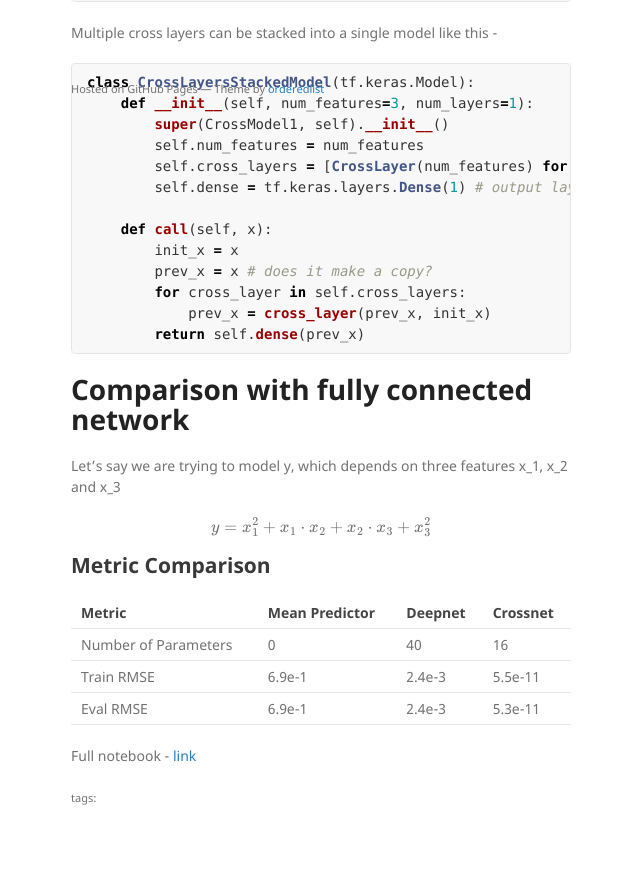
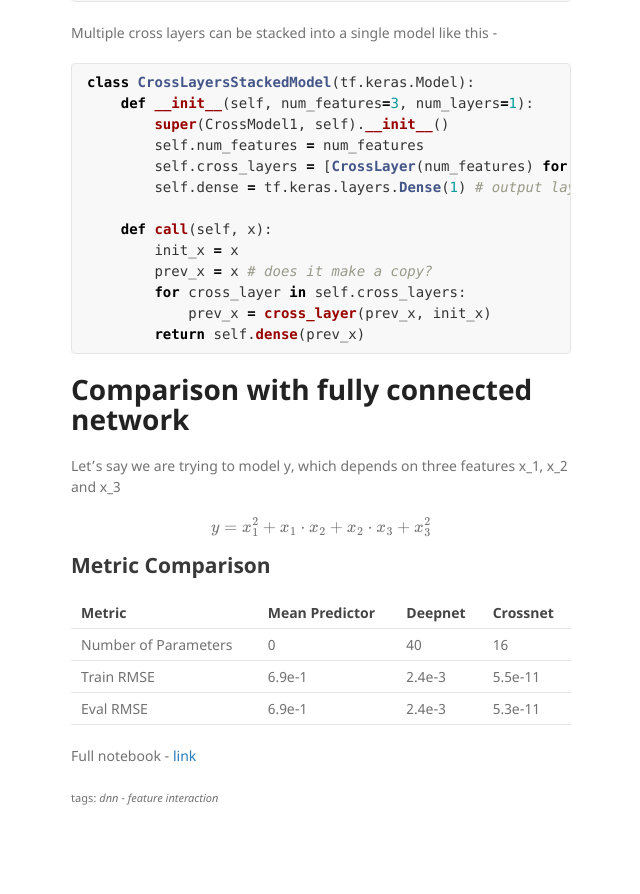
Before and after one commit to nithish08/nithish08.github.io, a Jekyll site: the page built from _posts/cross_layers/2024-07-10-cross-layers.md, in a window 1280 px wide. Shown: the part 732-1626 px from the top of the page, without its empty margins (139-779 px from the left). Built offline with Jekyll 4.4.1, drawn with Linux system fonts in a browser that asks for light colours.

Commit message:
remove footer

```diff
--- a/_layouts/default.html
+++ b/_layouts/default.html
@@ -83,7 +83,7 @@
         {% if site.github.is_project_page %}
         <p>This project is maintained by <a href="{{ site.github.owner_url }}">{{ site.github.owner_name }}</a></p>
         {% endif %}
-        <p><small>Hosted on GitHub Pages &mdash; Theme by <a href="https://github.com/orderedlist">orderedlist</a></small></p>
+        <!-- <p><small>Hosted on GitHub Pages &mdash; Theme by <a href="https://github.com/orderedlist">orderedlist</a></small></p> -->
       </footer>
     </div>
     <script src="{{ "/assets/js/scale.fix.js" | relative_url }}"></script>
--- a/_layouts/post_default.html
+++ b/_layouts/post_default.html
@@ -79,7 +79,7 @@
         {% if site.github.is_project_page %}
         <p>This project is maintained by <a href="{{ site.github.owner_url }}">{{ site.github.owner_name }}</a></p>
         {% endif %}
-        <p><small>Hosted on GitHub Pages &mdash; Theme by <a href="https://github.com/orderedlist">orderedlist</a></small></p>
+        <!-- <p><small>Hosted on GitHub Pages &mdash; Theme by <a href="https://github.com/orderedlist">orderedlist</a></small></p> -->
       </footer>
     </div>
     <script src="{{ "/assets/js/scale.fix.js" | relative_url }}"></script>
--- a/_posts/cross_layers/2024-07-10-cross-layers.md
+++ b/_posts/cross_layers/2024-07-10-cross-layers.md
@@ -3,6 +3,7 @@
 title: "Cross Layers"
 author: Nithish Bolleddula
 twitter_image:
+tags: [dnn, feature interaction]
 ---
 
 
```
Also changed, not shown: 3 other files.
